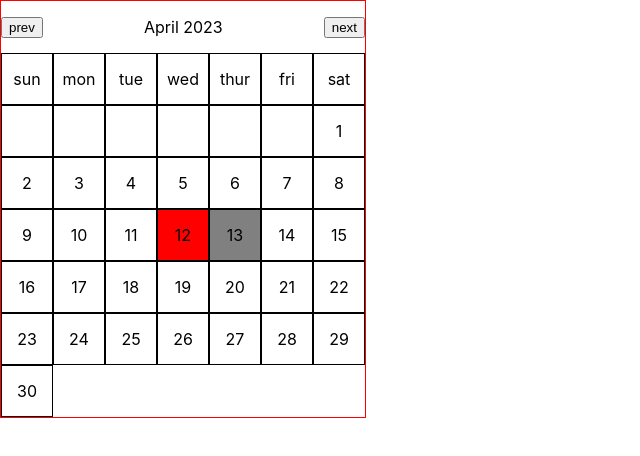
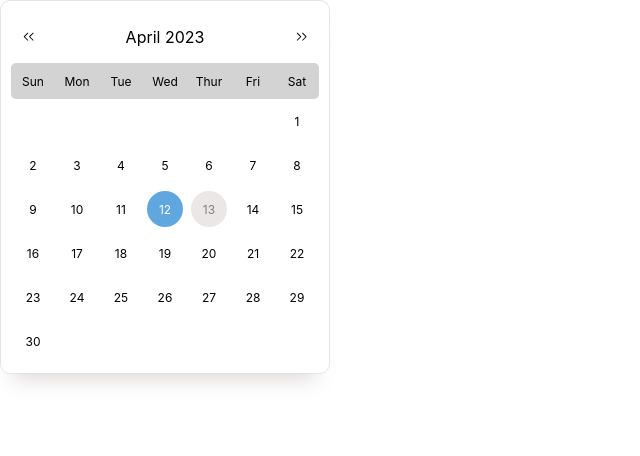
Before and after one commit to Timilehinn/react-simple-calender, a React (Create React App) app: page / in a window 1280 px wide. Shown: the top 456 px of the page, without its empty margins (0-640 px from the left). Built offline with nearby package versions, Linux system fonts and the light colour scheme.

Commit message:
added css

```diff
--- a/package.json
+++ b/package.json
@@ -9,6 +9,7 @@
     "moment": "^2.29.4",
     "react": "^18.2.0",
     "react-dom": "^18.2.0",
+    "react-icons": "^4.8.0",
     "react-scripts": "5.0.1",
     "web-vitals": "^2.1.4"
   },
--- a/src/ReactSimpleCalender/index.css
+++ b/src/ReactSimpleCalender/index.css
@@ -1,5 +1,101 @@
 .container {
-  width: 364px;
+  width: 308px;
   height: auto;
-  border: 1px solid red
+  border: .5px solid rgb(228, 228, 228);
+  padding: 10px;
+  border-radius: 10px;
+  box-shadow: -1px 19px 19px -14px rgba(145,129,129,0.31);
+-webkit-box-shadow: -1px 19px 19px -14px rgba(145,129,129,0.31);
+-moz-box-shadow: -1px 19px 19px -14px rgba(145,129,129,0.31);
 }
+
+.header {
+  display: flex;
+  flex-direction: row;
+  align-items: center;
+  justify-content: space-between;
+  margin-left: 0px;
+  margin-right: 0px;
+}
+
+.month_label_container {
+  background-color: lightgrey;
+  text-transform: capitalize;
+  font-weight: 400;
+  font-size: 14px;
+  display: flex;
+  flex-direction: row;
+  flex-wrap: wrap;
+  border-radius: 5px;
+  align-items: center;
+  justify-content: space-around;
+}
+
+.month_labels {
+  height: 36px;
+  width: 36px;
+  margin: 4;
+  border-radius: 50%;
+  border: 0px solid black;
+  font-size: 12px;
+
+}
+
+.days_container {
+  display: flex;
+  flex-wrap: wrap;
+  width: 100%
+}
+
+.grid {
+  height: 36px;
+  width: 36px;
+  background-color: white;
+  border-radius: 50%;
+  margin: 4px;
+  font-size: 12px;
+  cursor: pointer;
+}
+
+.grid:hover {
+  margin: 3px;
+  border: .5px solid lightgray;
+}
+
+.grid_current_date {
+  height: 36px;
+  color: white;
+  width: 36px;
+  background-color: rgb(96, 166, 223);
+  /* border: .5px solid blue; */
+  border-radius: 50%;
+  color: white;
+  margin: 4px;
+  font-size: 12px;
+  cursor: pointer;
+}
+
+.grid_disabled {
+  height: 36px;
+  width: 36px;
+  background-color: rgb(235, 231, 231);
+  color: grey;
+  border: 0px solid black;
+  border-radius: 50%;
+  margin: 4px;
+  font-size: 12px;
+
+}
+
+.arrow_btns {
+  background-color: transparent;
+  margin: 5px;
+  border: 0px;
+  display: flex;
+  align-items: center;
+  justify-content: center;
+}
+
+.arrow_btns:hover {
+  cursor: pointer;
+}
--- a/src/ReactSimpleCalender/index.js
+++ b/src/ReactSimpleCalender/index.js
@@ -1,6 +1,7 @@
 import { useEffect, useState } from 'react';
 import './index.css';
-import moment from 'moment'
+import moment from 'moment';
+import { RxDoubleArrowRight, RxDoubleArrowLeft } from 'react-icons/rx'
 
 
 function SimpleCalender() {
@@ -77,31 +78,40 @@ function SimpleCalender() {
 
   return (
       <div className="container">
-        <div style={{ display: 'flex', flexDirection: 'row', alignItems: 'center', justifyContent: 'space-between' }}>
-          <button onClick={() => prevMonth()}>prev</button>
+        <div className='header'>
+          <button className="arrow_btns" onClick={() => prevMonth()}>
+            <RxDoubleArrowLeft />
+          </button>
           <p>{calenderTitle}</p>
-          <button onClick={() => nextMonth()}>next</button>
+          <button className="arrow_btns" onClick={() => nextMonth()}>
+            <RxDoubleArrowRight />
+          </button>
         </div>
-        <div style={{ display: 'flex', flexDirection: 'row', flexWrap: 'wrap', alignItems: 'center' }}>
+        <div className='month_label_container'>
           {months.map((month, i) => (
-            <div key={i} style={{ height: '50px', width: '50px', border: '1px solid black', ...centerStyle }}>{month.title}</div>
+            <div key={i} className="month_labels" style={{ ...centerStyle }}>{month.title}</div>
           ))}
 
         </div>
-        <div style={{ display: 'flex', flexWrap: 'wrap', width: '100%' }}>
+        <div className='days_container'>
           {initialBlocks.map((_, i) => (
-            <div key={i} style={{ height: '50px', width: '50px', border: '1px solid black' }} />
+            <div key={i} className="grid" />
           ))}
           {daysArray.map((day, i) => (
             <div key={i}>
               {isCurrentDate(`${year}-${month.toString().length == 1 ? "0" + month : month}-${day.number.toString().length === 1 ? "0" + day.number : day.number}`) && (
-                <div style={{ height: '50px', width: '50px', border: '1px solid black', backgroundColor: 'red', ...centerStyle }}>{day.number}</div>
+                <div className='grid_current_date' style = {{ ...centerStyle }}>{day.number}</div>
               )}
               {isDisabled(`${year}-${month}-${day.number}`) && (
-                <div onClick={() => selectedDate(`${year}-${month}-${day.number}`)} style={{ height: '50px', width: '50px', border: '1px solid black', backgroundColor: "grey", ...centerStyle }}>{day.number}</div>
+                <div onClick={() => selectedDate(`${year}-${month}-${day.number}`)} className="grid_disabled" style={{ ...centerStyle }}>{day.number}</div>
               )}
               {!isCurrentDate(`${year}-${month.toString().length == 1 ? "0" + month : month}-${day.number.toString().length === 1 ? "0" + day.number : day.number}`) && !isDisabled(`${year}-${month}-${day.number}`) && (
-                <div onClick={() => selectedDate(`${year}-${month}-${day.number}`)} style={{ height: '50px', width: '50px', border: '1px solid black', backgroundColor: isSelected(`${year}-${month}-${day.number}`) ? "yellow" : 'white', ...centerStyle }}>{day.number}</div>
+                <div onClick={() => selectedDate(`${year}-${month}-${day.number}`)}
+                style={{
+                  backgroundColor: isSelected(`${year}-${month}-${day.number}`) ? "black" : 'white',
+                  color: !isSelected(`${year}-${month}-${day.number}`) ? "black" : 'white',
+                  ...centerStyle
+                }}  className="grid">{day.number}</div>
               )}
             </div>
           ))}
```
Also changed, not shown: 1 other file (tests, documents, lock files or other folders).
